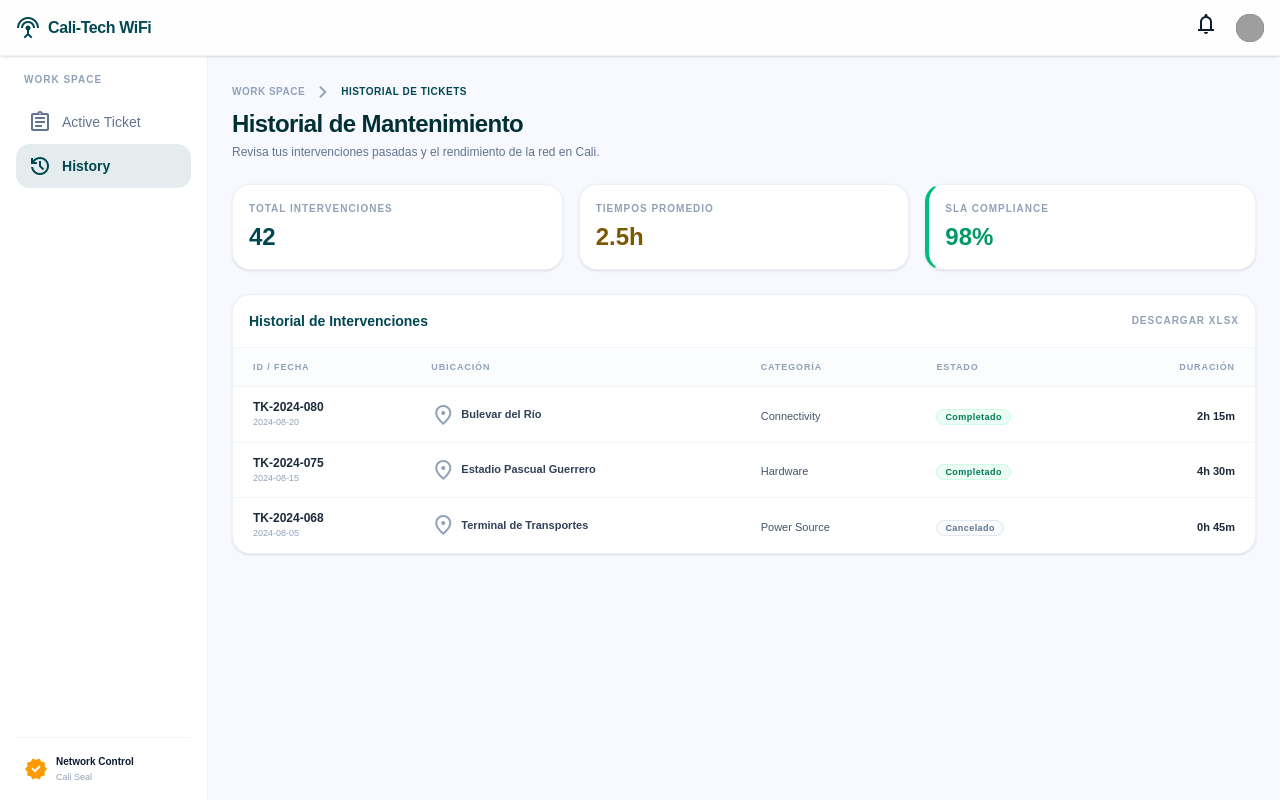
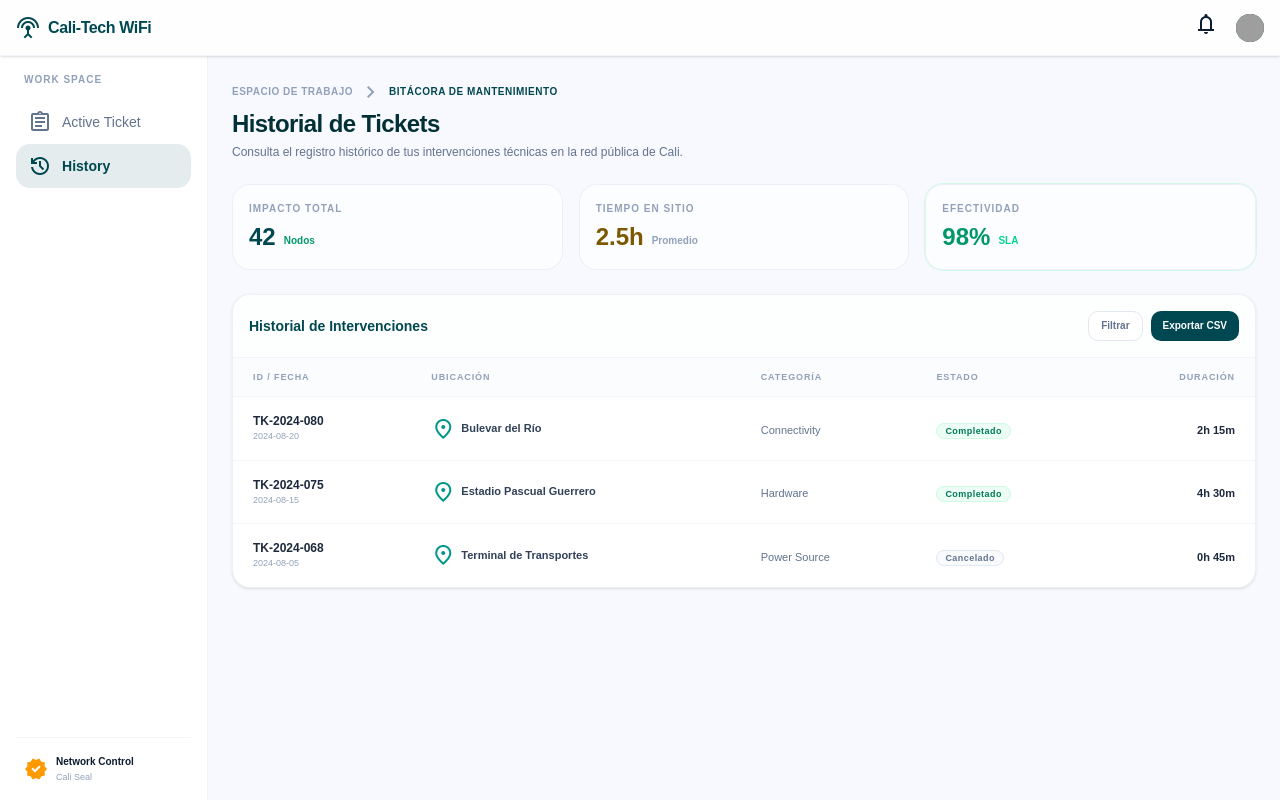
Before and after one commit to Sebastian6174/wifi_project, a React (Vite) app in the folder frontend/: page /technician/history in a window 1280 px wide. Built offline with nearby package versions, Linux system fonts and the light colour scheme; sample sign-in values are in the browser's storage; grey boxes are pictures that could not be loaded.

Commit message:
Añade el interfaz de la pagina de historial de tickets del dashboard del tecnico

```diff
--- a/frontend/src/features/manageActiveTicket/ManageActiveTicket.jsx
+++ b/frontend/src/features/manageActiveTicket/ManageActiveTicket.jsx
@@ -8,9 +8,11 @@ import TicketMapRoute from "./components/TicketMapRoute";
 import TicketWorkLog from "./components/TicketWorkLog";
 
 export default function ManageActiveTicket() {
-  // En un caso real esto se llenaría con una llamada a la API.
-  // Null significa que no hay ticket activo validando el Empty State que pidieron.
   const [activeTicket, setActiveTicket] = useState(MOCK_ACTIVE_TICKET);
+
+  const handleComplete = () => {
+    setActiveTicket(null);
+  };
 
   return (
     <TechnicianLayout>
@@ -20,7 +22,7 @@ export default function ManageActiveTicket() {
           <EmptyTicketState />
         ) : (
           <div className="max-w-[1200px] mx-auto w-full">
-            <TicketHeaderStats ticket={activeTicket} />
+            <TicketHeaderStats ticket={activeTicket} onComplete={handleComplete} />
 
             {/* Two-Column Grid */}
             <div className="grid grid-cols-1 lg:grid-cols-12 gap-6 items-start">
@@ -30,16 +32,11 @@ export default function ManageActiveTicket() {
 
               {/* Right Column */}
               <div className="lg:col-span-5 space-y-4">
-                <TicketMapRoute start={activeTicket.routeData.start} end={activeTicket.routeData.end} />
+                <TicketMapRoute end={activeTicket.routeData.end} />
                 <TicketWorkLog worklog={activeTicket.worklog} />
               </div>
 
             </div>
-
-            {/* Contextual FAB Camera Button - Fixed position inside Layout */}
-            <button className="fixed bottom-24 right-6 md:bottom-8 w-12 h-12 bg-amber-500 text-white rounded-full shadow-2xl shadow-amber-500/30 flex items-center justify-center hover:scale-110 active:scale-95 transition-transform z-50">
-              <span className="material-symbols-outlined text-[20px]">add_a_photo</span>
-            </button>
           </div>
         )}
 
--- a/frontend/src/features/manageActiveTicket/components/EmptyTicketState.jsx
+++ b/frontend/src/features/manageActiveTicket/components/EmptyTicketState.jsx
@@ -1,13 +1,13 @@
 export default function EmptyTicketState() {
   return (
     <div className="flex flex-col items-center justify-center h-[60vh] max-w-lg mx-auto text-center gap-4 animate-fade-in px-4">
-      <div className="w-24 h-24 bg-teal-50 rounded-full flex items-center justify-center shadow-inner border border-teal-100 mb-2">
-        <span className="material-symbols-outlined text-[48px] text-teal-300" style={{ fontVariationSettings: "'FILL' 1" }}>
+      <div className="w-24 h-24 bg-teal-50 rounded-full flex items-center justify-center shadow-inner border border-teal-100 mb-2 group active:scale-95 transition-transform">
+        <span className="material-symbols-outlined text-[48px] text-teal-300 animate-bounce transition-all" style={{ fontVariationSettings: "'FILL' 1" }}>
           check_circle
         </span>
       </div>
-      <h2 className="text-xl font-black text-[#003036] tracking-tight">¡Todo en Orden!</h2>
-      <p className="text-sm font-medium text-slate-500 leading-relaxed max-w-sm">
+      <h2 className="text-xl font-black text-[#003036] tracking-tight animate-fade-in delay-150">¡Todo en Orden!</h2>
+      <p className="text-sm font-medium text-slate-500 leading-relaxed max-w-sm animate-fade-in delay-300">
         No tienes ningún reporte activo asignado en este momento. La red de Cali fluye a la perfección.
       </p>
       <button className="mt-4 flex items-center gap-2 px-5 py-2.5 bg-white border border-slate-200 rounded-xl font-bold text-sm text-[var(--md-primary-container)] shadow-sm hover:bg-slate-50 transition-all active:scale-95">
--- a/frontend/src/features/manageActiveTicket/components/TicketHeaderStats.jsx
+++ b/frontend/src/features/manageActiveTicket/components/TicketHeaderStats.jsx
@@ -1,6 +1,19 @@
-export default function TicketHeaderStats({ ticket }) {
+import { useState } from "react";
+
+export default function TicketHeaderStats({ ticket, onComplete }) {
+  const [finishing, setFinishing] = useState(false);
+
+  const handleFinish = () => {
+    setFinishing(true);
+    // Simulation of finishing task
+    setTimeout(() => {
+      onComplete?.();
+      setFinishing(false);
+    }, 1500);
+  };
+
   return (
-    <div className="max-w-[1200px] mx-auto w-full mb-6">
+    <div className="max-w-[1200px] mx-auto w-full mb-6 relative z-10">
       {/* Breadcrumbs & Focus Actions */}
       <div className="flex flex-col md:flex-row md:items-end justify-between gap-4 mb-6">
         <div>
@@ -9,18 +22,28 @@ export default function TicketHeaderStats({ ticket }) {
             <span className="material-symbols-outlined text-[12px]">chevron_right</span>
             <span>Tickets</span>
             <span className="material-symbols-outlined text-[12px]">chevron_right</span>
-            <span className="text-[var(--md-primary-container)]">TK-2024-089</span>
+            <span className="text-[var(--md-primary-container)]">{ticket.id}</span>
           </div>
           <h1 className="text-xl md:text-2xl font-black text-[#003036] tracking-tight">Detalle de Ticket de Mantenimiento</h1>
         </div>
         <div className="flex items-center gap-2">
-          <button className="flex items-center gap-1.5 px-4 py-2 bg-white border border-slate-200 rounded-xl font-bold text-xs text-[var(--md-primary-container)] shadow-sm hover:shadow-md transition-all active:scale-95">
+          <button className="flex items-center gap-1.5 px-4 py-2 bg-white border border-slate-200 rounded-xl font-bold text-xs text-[var(--md-primary-container)] shadow-sm hover:bg-slate-50 transition-all active:scale-95">
             <span className="material-symbols-outlined text-[16px]">upload_file</span>
             Subir Evidencia
           </button>
-          <button className="flex items-center gap-1.5 px-4 py-2 bg-[var(--md-primary-container)] text-white rounded-xl font-bold text-xs shadow-lg shadow-teal-900/20 hover:bg-[#003036] transition-all active:scale-95">
-            <span className="material-symbols-outlined text-[16px]">check_circle</span>
-            Finalizar Tarea
+          <button
+            onClick={handleFinish}
+            disabled={finishing}
+            className={`flex items-center gap-1.5 px-6 py-2 rounded-xl font-bold text-xs shadow-lg transition-all active:scale-95 ${
+              finishing
+                ? "bg-emerald-500 text-white cursor-wait"
+                : "bg-[var(--md-primary-container)] text-white shadow-teal-900/20 hover:bg-[#003036]"
+            }`}
+          >
+            <span className={`material-symbols-outlined text-[16px] ${finishing ? 'animate-spin' : ''}`}>
+              {finishing ? 'sync' : 'check_circle'}
+            </span>
+            {finishing ? 'Procesando...' : 'Finalizar Tarea'}
           </button>
         </div>
       </div>
--- /dev/null
+++ b/frontend/src/features/manageTicketHistory/ManageTicketHistory.jsx
@@ -0,0 +1,50 @@
+import TechnicianLayout from "../manageActiveTicket/components/TechnicianLayout";
+import TicketHistoryTable from "./components/TicketHistoryTable";
+
+export default function ManageTicketHistory() {
+  return (
+    <TechnicianLayout>
+      <div className="animate-fade-in relative z-10 w-full h-full pb-20 md:pb-6">
+        <div className="max-w-[1200px] mx-auto w-full">
+
+          <div className="mb-6">
+            <div className="flex items-center gap-1.5 text-[10px] text-slate-400 font-bold mb-1 uppercase tracking-wider">
+              <span>Espacio de Trabajo</span>
+              <span className="material-symbols-outlined text-[12px]">chevron_right</span>
+              <span className="text-[var(--md-primary-container)]">Bitácora de Mantenimiento</span>
+            </div>
+            <h1 className="text-xl md:text-2xl font-black text-[#003036] tracking-tight">Historial de Tickets</h1>
+            <p className="text-xs text-slate-500 font-medium mt-1">Consulta el registro histórico de tus intervenciones técnicas en la red pública de Cali.</p>
+          </div>
+
+          <div className="grid grid-cols-1 md:grid-cols-3 gap-4 mb-6">
+            <div className="glass-panel p-4 rounded-2xl border border-slate-200/60 bg-white/60">
+              <p className="text-[10px] text-slate-400 font-bold uppercase tracking-widest mb-1">Impacto Total</p>
+              <div className="flex items-end gap-2">
+                <span className="text-2xl font-black text-[var(--md-primary-container)]">42</span>
+                <span className="text-[10px] font-bold text-emerald-600 mb-1">Nodos</span>
+              </div>
+            </div>
+            <div className="glass-panel p-4 rounded-2xl border border-slate-200/60 bg-white/60">
+              <p className="text-[10px] text-slate-400 font-bold uppercase tracking-widest mb-1">Tiempo en Sitio</p>
+              <div className="flex items-end gap-2">
+                <span className="text-2xl font-black text-[#7c5800]">2.5h</span>
+                <span className="text-[10px] font-bold text-slate-400 mb-1">Promedio</span>
+              </div>
+            </div>
+            <div className="glass-panel p-4 rounded-2xl border border-slate-200/60 bg-white/60 ring-1 ring-emerald-100">
+              <p className="text-[10px] text-slate-400 font-bold uppercase tracking-widest mb-1">Efectividad</p>
+              <div className="flex items-end gap-2">
+                <span className="text-2xl font-black text-emerald-600">98%</span>
+                <span className="text-[10px] font-bold text-emerald-400 mb-1">SLA</span>
+              </div>
+            </div>
+          </div>
+
+          <TicketHistoryTable />
+
+        </div>
+      </div>
+    </TechnicianLayout>
+  );
+}
--- /dev/null
+++ b/frontend/src/features/manageTicketHistory/components/TicketHistoryTable.jsx
@@ -0,0 +1,59 @@
+import { MOCK_TICKET_HISTORY } from "../utils/mockHistoryData";
+
+export default function TicketHistoryTable() {
+  return (
+    <div className="bg-white rounded-2xl overflow-hidden border border-slate-200/60 shadow-sm animate-fade-in">
+      <div className="p-4 border-b border-slate-100 flex justify-between items-center bg-slate-50/30">
+        <h3 className="text-sm font-bold text-[var(--md-primary-container)]">Historial de Intervenciones</h3>
+        <div className="flex gap-2">
+          <button className="text-[10px] font-bold text-slate-500 bg-white border border-slate-200 px-3 py-1.5 rounded-lg hover:border-[var(--md-primary-container)] hover:text-[var(--md-primary-container)] transition-all">
+            Filtrar
+          </button>
+          <button className="text-[10px] font-bold text-white bg-[var(--md-primary-container)] px-3 py-1.5 rounded-lg hover:bg-[#003036] transition-all">
+            Exportar CSV
+          </button>
+        </div>
+      </div>
+      <div className="overflow-x-auto">
+        <table className="w-full text-left">
+          <thead>
+            <tr className="bg-slate-50/50 border-b border-slate-100">
+              <th className="px-5 py-3 text-[9px] font-bold text-slate-400 uppercase tracking-widest">ID / Fecha</th>
+              <th className="px-5 py-3 text-[9px] font-bold text-slate-400 uppercase tracking-widest">Ubicación</th>
+              <th className="px-5 py-3 text-[9px] font-bold text-slate-400 uppercase tracking-widest">Categoría</th>
+              <th className="px-5 py-3 text-[9px] font-bold text-slate-400 uppercase tracking-widest">Estado</th>
+              <th className="px-5 py-3 text-[9px] font-bold text-slate-400 uppercase tracking-widest text-right">Duración</th>
+            </tr>
+          </thead>
+          <tbody className="divide-y divide-slate-100 italic font-public-sans">
+            {MOCK_TICKET_HISTORY.map((ticket) => (
+              <tr key={ticket.id} className="hover:bg-slate-50/80 transition-colors cursor-pointer group">
+                <td className="px-5 py-4">
+                  <p className="text-xs font-bold text-slate-800 group-hover:text-[var(--md-primary-container)] transition-colors not-italic">{ticket.id}</p>
+                  <p className="text-[9px] text-slate-400 font-medium not-italic">{ticket.date}</p>
+                </td>
+                <td className="px-5 py-4">
+                  <div className="flex items-center gap-1.5">
+                    <span className="material-symbols-outlined text-[14px] text-teal-600">location_on</span>
+                    <span className="text-[11px] font-semibold text-slate-700 not-italic">{ticket.location}</span>
+                  </div>
+                </td>
+                <td className="px-5 py-4">
+                  <span className="text-[11px] font-medium text-slate-500 not-italic">{ticket.category}</span>
+                </td>
+                <td className="px-5 py-4">
+                  <span className={`px-2 py-0.5 rounded-md text-[9px] font-bold tracking-wider border ${ticket.statusBadge} not-italic`}>
+                    {ticket.status}
+                  </span>
+                </td>
+                <td className="px-5 py-4 text-right">
+                  <span className="text-[11px] font-black text-slate-800 not-italic">{ticket.duration}</span>
+                </td>
+              </tr>
+            ))}
+          </tbody>
+        </table>
+      </div>
+    </div>
+  );
+}
--- /dev/null
+++ b/frontend/src/features/manageTicketHistory/utils/mockHistoryData.js
@@ -0,0 +1,29 @@
+export const MOCK_TICKET_HISTORY = [
+  {
+    id: "TK-2024-080",
+    date: "2024-08-20",
+    location: "Bulevar del Río",
+    category: "Connectivity",
+    status: "Completado",
+    statusBadge: "bg-emerald-50 text-emerald-700 border-emerald-100",
+    duration: "2h 15m"
+  },
+  {
+    id: "TK-2024-075",
+    date: "2024-08-15",
+    location: "Estadio Pascual Guerrero",
+    category: "Hardware",
+    status: "Completado",
+    statusBadge: "bg-emerald-50 text-emerald-700 border-emerald-100",
+    duration: "4h 30m"
+  },
+  {
+    id: "TK-2024-068",
+    date: "2024-08-05",
+    location: "Terminal de Transportes",
+    category: "Power Source",
+    status: "Cancelado",
+    statusBadge: "bg-slate-50 text-slate-500 border-slate-200",
+    duration: "0h 45m"
+  }
+];
--- a/frontend/src/pages/TicketHistoryPage.jsx
+++ b/frontend/src/pages/TicketHistoryPage.jsx
@@ -1,4 +1,4 @@
-import ManageTicketHistory from "../features/manageActiveTicket/ManageTicketHistory";
+import ManageTicketHistory from "../features/manageTicketHistory/ManageTicketHistory";
 
 export default function TicketHistoryPage() {
   return <ManageTicketHistory />;
```
